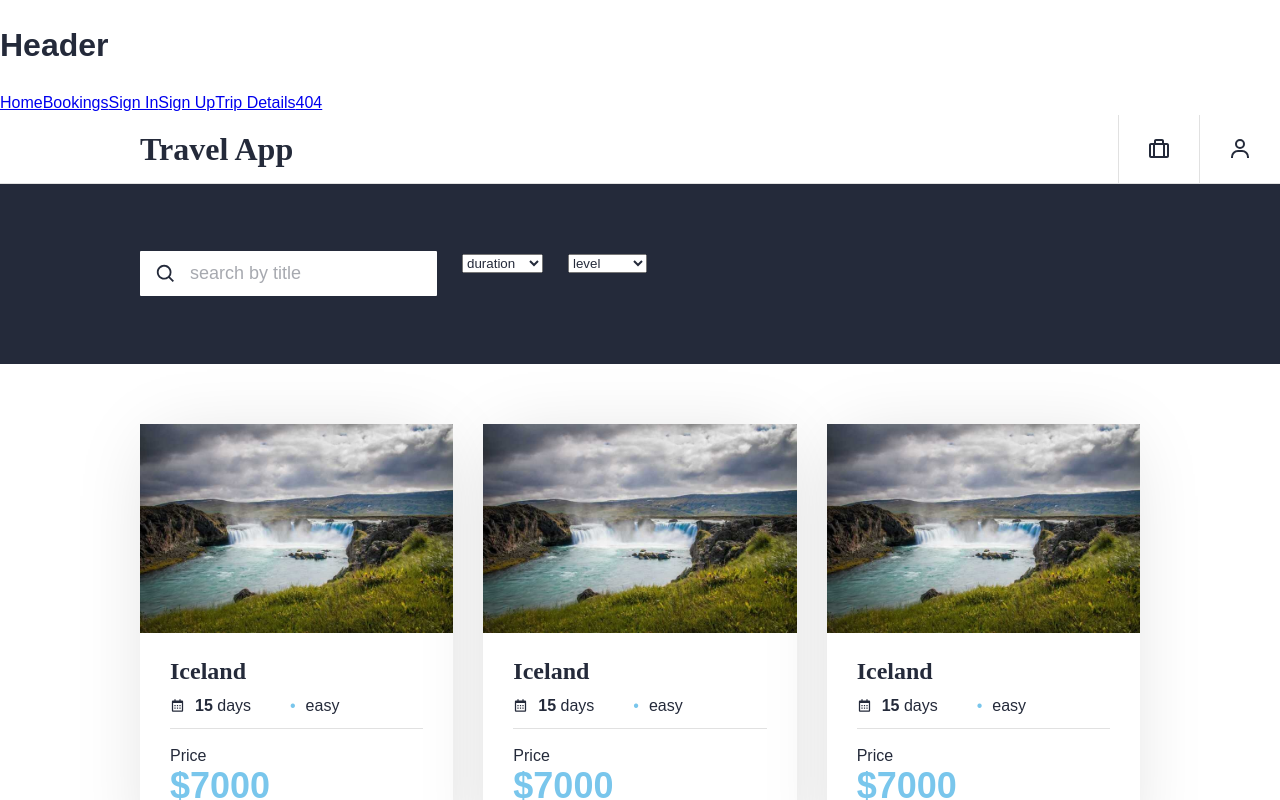
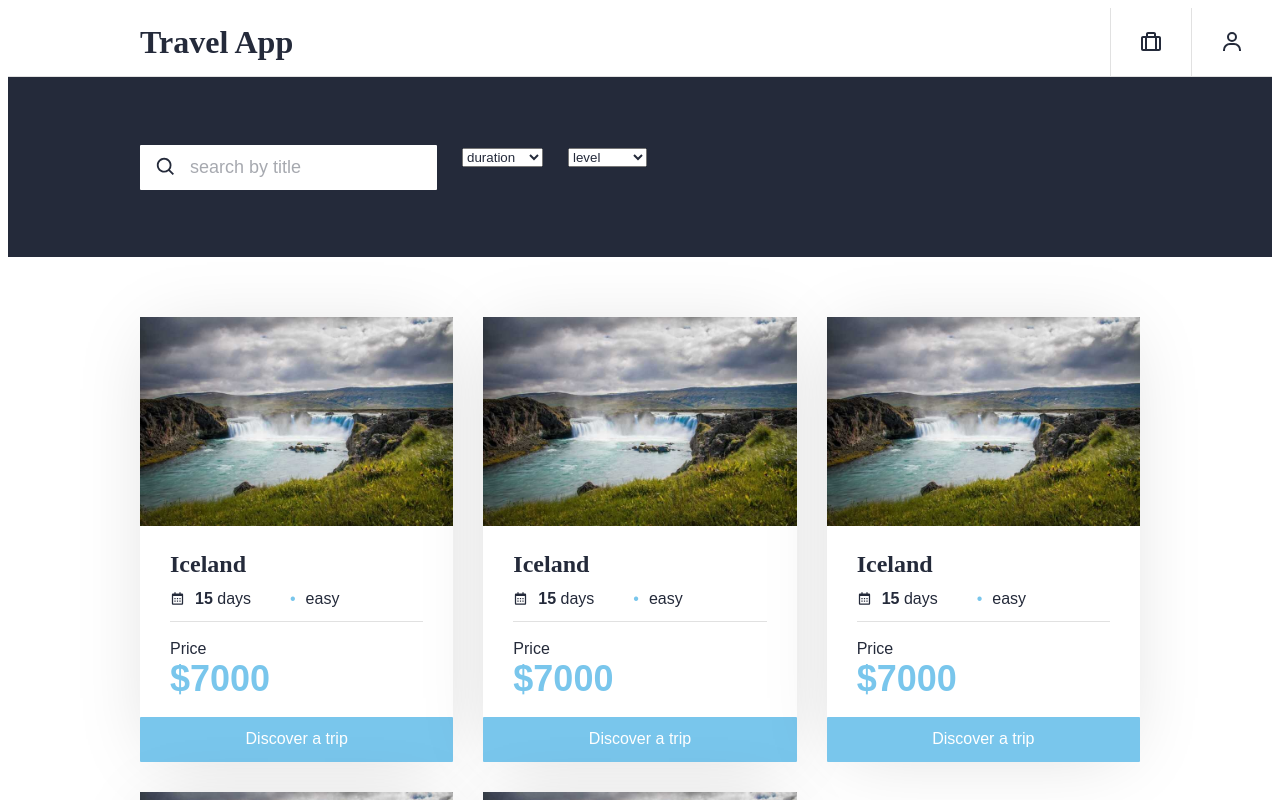
Before and after one commit to theCapnCoder/booking_hub_api, a React (Vite) app: page / in a window 1280 px wide. Shown: the top 800 px of the page. Built offline with nearby package versions, Linux system fonts and the light colour scheme.

Commit message:
fix: style Header, Footer

```diff
--- a/src/components/Header/Header.css
+++ /dev/null
@@ -1,48 +0,0 @@
-.header {
-  position: relative;
-  padding: 10px 20px;
-  border-bottom: 1px solid var(--color-gray);
-}
-
-.header__inner {
-  display: flex;
-  justify-content: space-between;
-  align-items: center;
-  max-width: var(--container-width);
-  margin: 0 auto;
-}
-
-.header__logo {
-  margin: 0;
-  color: var(--color-blue-400);
-  font-weight: 600;
-  font-size: var(--font-size-500);
-  font-family: 'Playfair Display', serif;
-  text-decoration: none;
-}
-
-.header__nav {
-  position: absolute;
-  right: 0;
-  height: 100%;
-}
-
-.nav-header__list {
-  display: flex;
-  height: 100%;
-  margin: 0;
-  padding: 0;
-  list-style: none;
-}
-
-.nav-header__item {
-  border-left: 1px solid var(--color-gray);
-}
-
-.nav-header__inner {
-  display: flex;
-  justify-content: center;
-  align-items: center;
-  min-width: 80px;
-  height: 100%;
-}
--- /dev/null
+++ b/src/components/Header/Header.module.scss
@@ -0,0 +1,86 @@
+.header {
+  position: relative;
+  padding: 10px 20px;
+  border-bottom: 1px solid var(--color-gray);
+
+  .inner {
+    display: flex;
+    justify-content: space-between;
+    align-items: center;
+    max-width: var(--container-width);
+    margin: 0 auto;
+  }
+
+  .logo {
+    margin: 0;
+    color: var(--color-blue-400);
+    font-weight: 600;
+    font-size: var(--font-size-500);
+    font-family: "Playfair Display", serif;
+    text-decoration: none;
+  }
+
+  .nav {
+    position: absolute;
+    right: 0;
+    height: 100%;
+  }
+
+  .navList {
+    display: flex;
+    height: 100%;
+    margin: 0;
+    padding: 0;
+    list-style: none;
+  }
+
+  .navItem {
+    border-left: 1px solid var(--color-gray);
+  }
+
+  .navInner {
+    display: flex;
+    justify-content: center;
+    align-items: center;
+    min-width: 80px;
+    height: 100%;
+  }
+
+  .profileNav {
+    position: relative;
+    cursor: pointer;
+  }
+
+  .profileNavList {
+    position: absolute;
+    top: 90%;
+    right: 15px;
+    z-index: 5;
+    display: none;
+    min-width: 150px;
+    padding: 0;
+    list-style: none;
+    background-color: var(--color-white);
+    border-radius: 1px;
+    box-shadow: var(--shadow);
+  }
+
+  .profileNav:hover .profileNavList,
+  .profileNav:focus .profileNavList,
+  .profileNavList:focus-within .profileNavList {
+    display: block;
+  }
+
+  .profileNavItem {
+    padding: 0 10px 10px;
+    text-align: center;
+  }
+
+  .profileNavItem:first-child {
+    padding-top: 10px;
+  }
+
+  .profileNavBtn {
+    min-height: auto;
+  }
+}
--- a/src/components/Header/Header.tsx
+++ b/src/components/Header/Header.tsx
@@ -1,62 +1,63 @@
-import "./Header.css";
+import clsx from "clsx";
+import { Link, useLocation } from "react-router-dom";
+import briefcaseIcon from "../../assets/svg/briefcase.svg";
 import userIcon from "../../assets/svg/user.svg";
-import briefcaseIcon from "../../assets/svg/briefcase.svg";
-import { Link, useLocation } from "react-router-dom";
+import ButtonLink from "../ButtonLink/ButtonLink";
+
+import styles from "./Header.module.scss";
 
 const Header = () => {
   const location = useLocation();
-  const hideNavigation = location.pathname === "/sign-up" || location.pathname === "/sign-in";
+  const hideNavigation =
+    location.pathname === "/sign-up" || location.pathname === "/sign-in";
 
   return (
-    <header className="header">
-      <div className="header__inner">
-        <Link
-          to="/"
-          data-test-id="header-logo"
-          className="header__logo"
-        >
+    <header className={styles.header}>
+      <div className={styles.inner}>
+        <Link to="/" data-test-id="header-logo" className={styles.logo}>
           Travel App
         </Link>
         {!hideNavigation && (
-          <nav data-test-id="header-nav" className="header__nav">
-            <ul className="nav-header__list">
-              <li className="nav-header__item" title="Bookings">
+          <nav data-test-id="header-nav" className={styles.nav}>
+            <ul className={styles.navList}>
+              <li className={styles.navItem} title="Bookings">
                 <Link
                   to="/bookings"
                   data-test-id="header-bookings-link"
-                  className="nav-header__inner"
+                  className={styles.navInner}
                 >
                   <span className="visually-hidden">Bookings</span>
                   <img src={briefcaseIcon} alt="bookings" />
                 </Link>
               </li>
-              <li className="nav-header__item" title="Profile">
+              <li className={styles.navItem} title="Profile">
                 <div
                   data-test-id="header-profile-nav"
-                  className="nav-header__inner profile-nav"
+                  className={clsx(styles.navInner,  styles.profileNav)}
                   tabIndex={0}
                 >
                   <span className="visually-hidden">Profile</span>
                   <img src={userIcon} alt="profile" />
-                  {/* <ul
+                  <ul
                     data-test-id="header-profile-nav-list"
-                    className="profile-nav__list"
+                    className={styles.profileNavList}
                   >
                     <li
                       data-test-id="header-profile-nav-username"
-                      className="profile-nav__item"
+                      className={styles.profileNavItem}
                     >
                       John Doe
                     </li>
-                    <li className="profile-nav__item">
-                      <button
+                    <li className={styles.profileNavItem}>
+                      <ButtonLink
                         data-test-id="header-profile-nav-sign-out"
-                        className="profile-nav__sign-out button"
+                        className={styles.profileNavBtn}
+                        href="/sign-in"
                       >
                         Sign Out
-                      </button>
+                      </ButtonLink>
                     </li>
-                  </ul> */}
+                  </ul>
                 </div>
               </li>
             </ul>
--- a/src/index.css
+++ b/src/index.css
@@ -44,29 +44,6 @@ html {
   scroll-behavior: smooth;
 }
 
-body {
-  display: flex;
-  flex-direction: column;
-  min-width: 320px;
-  min-height: 100vh;
-  margin: 0;
-  padding: 0;
-  overflow-x: hidden;
-  color: var(--color-blue-400);
-  font-size: var(--font-size-200);
-  font-family: Assistant, sans-serif;
-  font-style: normal;
-  line-height: 1.5;
-  text-rendering: optimizespeed;
-  background-color: var(--color-white);
-}
-
-main {
-  display: flex;
-  flex-grow: 1;
-  flex-direction: column;
-}
-
 img {
   display: block;
   max-width: 100%;
--- a/src/layouts/MainLayout/MainLayout.tsx
+++ b/src/layouts/MainLayout/MainLayout.tsx
@@ -1,21 +1,18 @@
-import { Link, Outlet } from "react-router-dom";
+import { Outlet } from "react-router-dom";
+import Footer from "../../components/Footer/Footer";
 import Header from "../../components/Header/Header";
-import Footer from "../../components/Footer/Footer";
+
+import styles from "./MainLayout.module.scss";
 
 const MainLayout = () => {
   return (
-    <div>
-      <div>
-        <h1>Header</h1>
-        <Link to="/">Home</Link>
-        <Link to="/bookings">Bookings</Link>
-        <Link to="/sign-in">Sign In</Link>
-        <Link to="/sign-up">Sign Up</Link>
-        <Link to="/trip/:1">Trip Details</Link>
-        <Link to="/404">404</Link>
-      </div>
+    <div className={styles.mainLayout}>
       <Header />
-      <Outlet />
+
+      <main className={styles.main}>
+        <Outlet />
+      </main>
+
       <Footer />
     </div>
   );
--- a/src/layouts/MainLayout/mainLayout.module.scss
+++ b/src/layouts/MainLayout/mainLayout.module.scss
@@ -0,0 +1,22 @@
+.mainLayout {
+  display: flex;
+  flex-direction: column;
+  min-width: 320px;
+  min-height: 100vh;
+  margin: 0;
+  padding: 0;
+  overflow-x: hidden;
+  color: var(--color-blue-400);
+  font-size: var(--font-size-200);
+  font-family: Assistant, sans-serif;
+  font-style: normal;
+  line-height: 1.5;
+  text-rendering: optimizespeed;
+  background-color: var(--color-white);
+
+  main {
+    display: flex;
+    flex-grow: 1;
+    flex-direction: column;
+  }
+}
--- a/src/pages/MainPage.tsx
+++ b/src/pages/MainPage.tsx
@@ -3,10 +3,10 @@ import TripsList from "../components/TripsList.tsx/TripsList";
 
 const MainPage = () => {
   return (
-    <main>
+    <section>
       <TripsFilter />
       <TripsList />
-    </main>
+    </section>
   );
 };
 
```
Also changed, not shown: 1 other file (tests, documents, lock files or other folders).
